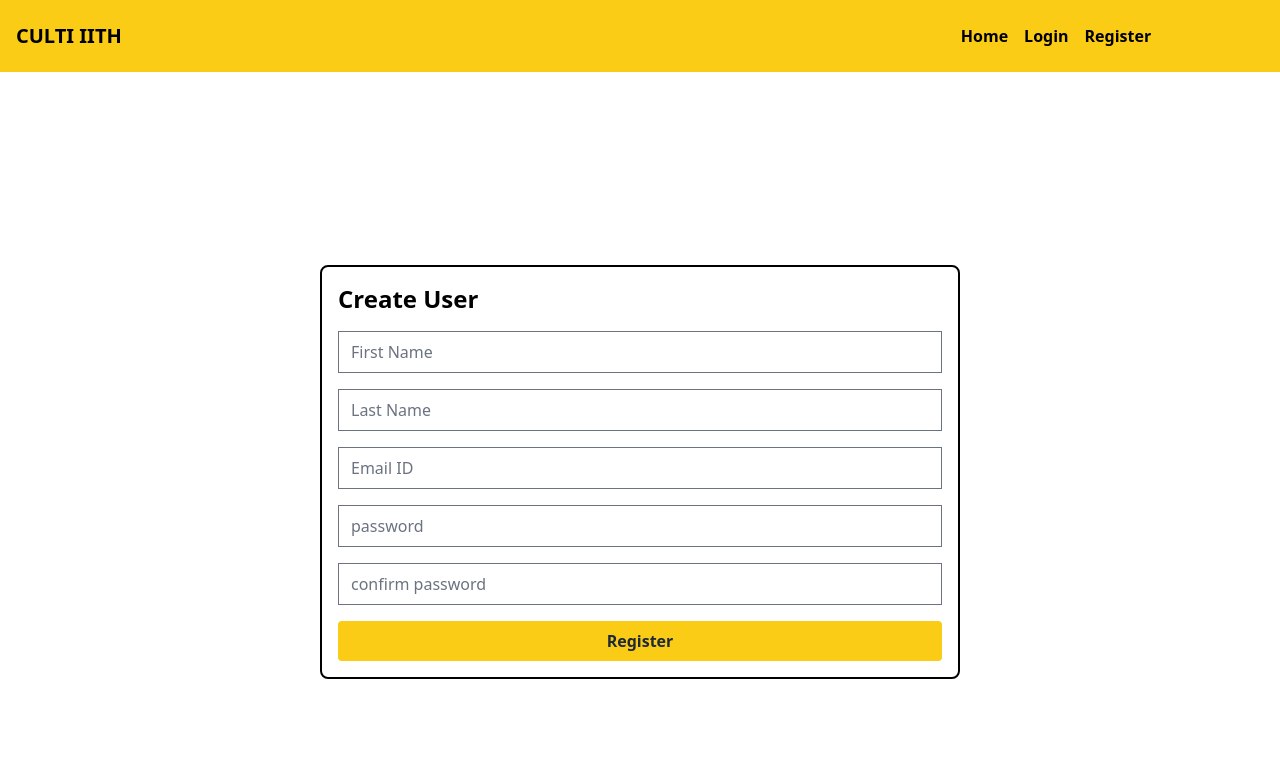
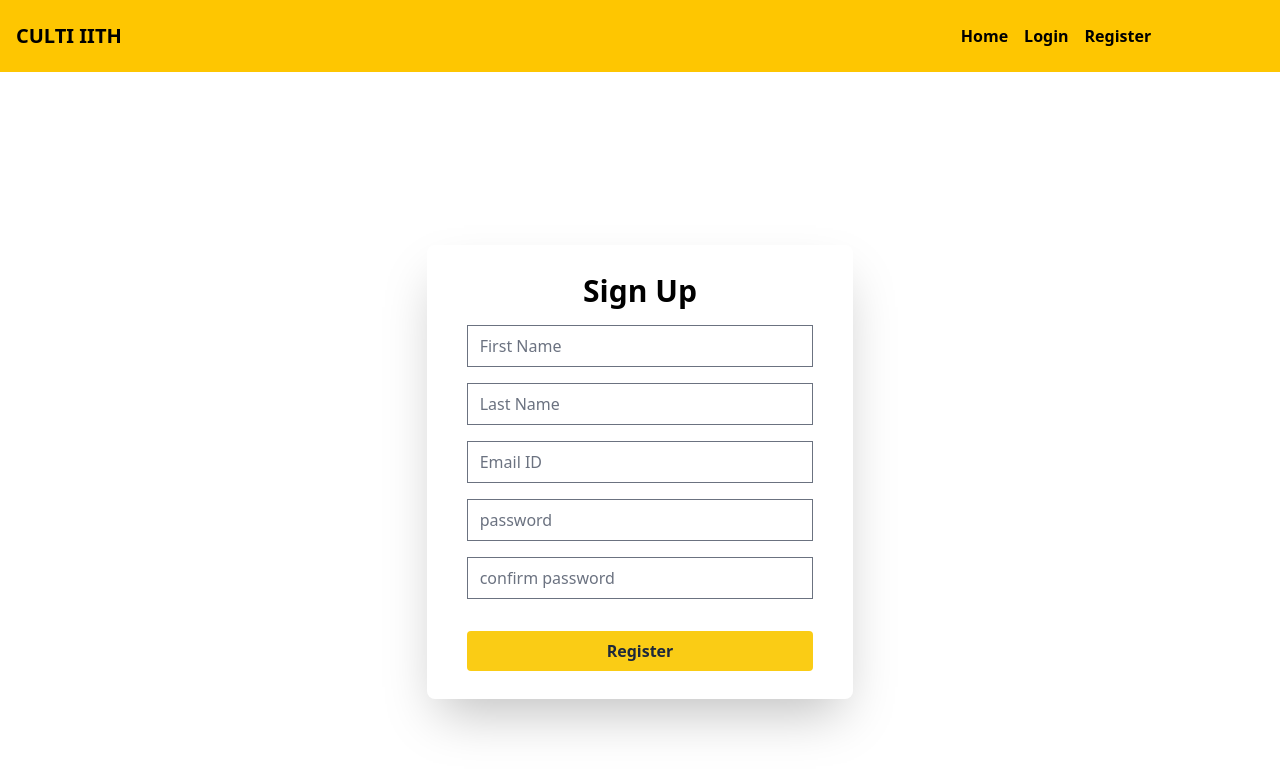
Before and after one commit to anandk3012/culti-iith, a React (Vite) app: page /create-user in a window 1280 px wide. Shown: the top 772 px of the page. Built offline with nearby package versions, Linux system fonts and the light colour scheme; no server answers.

Commit message:
Changed navbar colour and added passwordcheck

```diff
--- a/src/components/Navbar.jsx
+++ b/src/components/Navbar.jsx
@@ -10,7 +10,7 @@ export default function Navbar() {
     }
     return (
         <div>
-            <div className='w-full p-4 flex justify-between bg-yellow-400 font-bold font-Inter'>
+            <div className='w-full p-4 flex justify-between bg-[#FEC601] font-bold font-Inter'>
                 <div className='w-auto flex text-center items-center text-xl '>CULTI IITH</div>
                 <nav className='w-1/3 flex justify-evenly '>
                     {isLoggedOut ?
--- a/src/pages/CreateUser.jsx
+++ b/src/pages/CreateUser.jsx
@@ -1,4 +1,4 @@
-import React, { useState } from 'react'
+import React, { useState, useEffect } from 'react'
 import { signUp } from '../functions/auth';
 
 export default function CreateUser() {
@@ -7,6 +7,12 @@ export default function CreateUser() {
   const [email, setEmail] = useState('');
   const [password, setPassword] = useState('');
   const [confirmPassword, setConfirmPassword] = useState('');
+
+  const [passwordMatch, setPasswordMatch] = useState(false);
+
+  useEffect(() => {
+    checkConfirmPwd();
+  },[password,confirmPassword])
 
   const userData = {
     firstName,
@@ -32,13 +38,20 @@ export default function CreateUser() {
       console.log(userData);
     }
   }
-
+  const checkConfirmPwd = () => {
+    if (password != confirmPassword) {
+      setPasswordMatch(false);
+    }
+    else {
+      setPasswordMatch(true);
+    }
+  }
 
 
   return (
     <div className='min-h-screen flex items-center'>
-      <div className='flex flex-col w-1/2 mx-auto my-5 gap-4 p-4 rounded-lg border-2 border-solid border-black'>
-        <h1 className='text-2xl font-bold'>Create User</h1>
+      <div className='flex flex-col w-1/3 md-w-1/2 px-10 mx-auto my-5 gap-4 py-7 rounded-lg  border-none shadow-2xl'>
+        <h1 className='text-3xl text-center font-bold'>Sign Up</h1>
         <input type="text" name="firstname" id="1" placeholder='First Name'
           onChange={(e) => {
             setFirstName(e.target.value);
@@ -57,15 +70,26 @@ export default function CreateUser() {
         <input type="password" name="password" id="4" placeholder='password'
           onChange={(e) => {
             setPassword(e.target.value);
+            checkConfirmPwd();
           }}
         />
         <input type="password" name="confirmpwd" id="5" placeholder='confirm password'
           onChange={(e) => {
+            checkConfirmPwd();
             setConfirmPassword(e.target.value);
           }}
         />
+          {
+            (passwordMatch && confirmPassword!=' ') ? <></> :
+              <p className='text-red-500'>Passwords do not match !!</p>
+          }
+        <div>
+
+        </div>
         <button className='bg-yellow-400 hover:bg-yellow-500 text-slate-800 font-bold py-2 px-4 rounded focus:outline-none focus:shadow-outline'
           onClick={handleCreateUser}
+
+          disabled={!passwordMatch}
         >Register</button>
       </div>
     </div>
```
